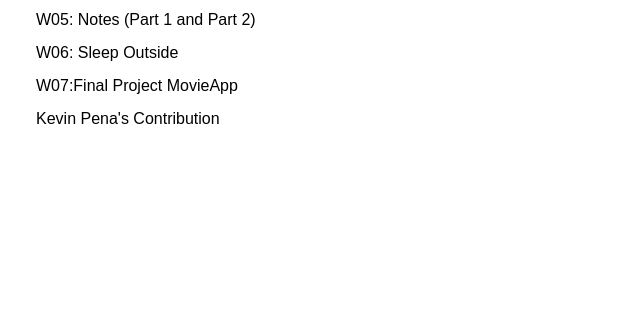
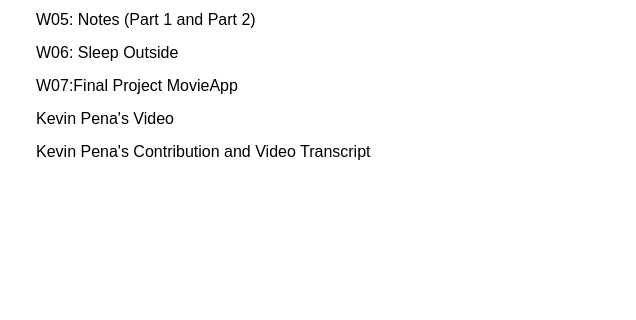
Before and after one commit to KevinPena2022/WDD330KevinPena, a plain HTML site: page index.html in a window 1280 px wide. Shown: the part 480-800 px from the top of the page, 644-1280 px from the left. Drawn offline with Linux system fonts and the light colour scheme.

Commit message:
Adding the Video

```diff
--- a/index.html
+++ b/index.html
@@ -32,7 +32,9 @@
                     <li><a href="wk5.html">W05: Notes (Part 1 and Part 2)</a></li>
                     <li><a href="http://sleepoutside.xyz/build/index.html">W06: Sleep Outside</a></li>
                     <li><a href="https://marcusbyui.github.io/moviefinderapp/build/index.html">W07:Final Project MovieApp</a></li>
-                    <li><a href="wk6.html">Kevin Pena's Contribution</a></li>
+                    <li><a href="https://www.youtube.com/watch?v=nCkF-DzXCOY">Kevin Pena's Video </a></li>
+                    <li><a href="wk6.html">Kevin Pena's Contribution and Video Transcript </a></li>
+
                 </ul>
             </div>
         </div>
```
